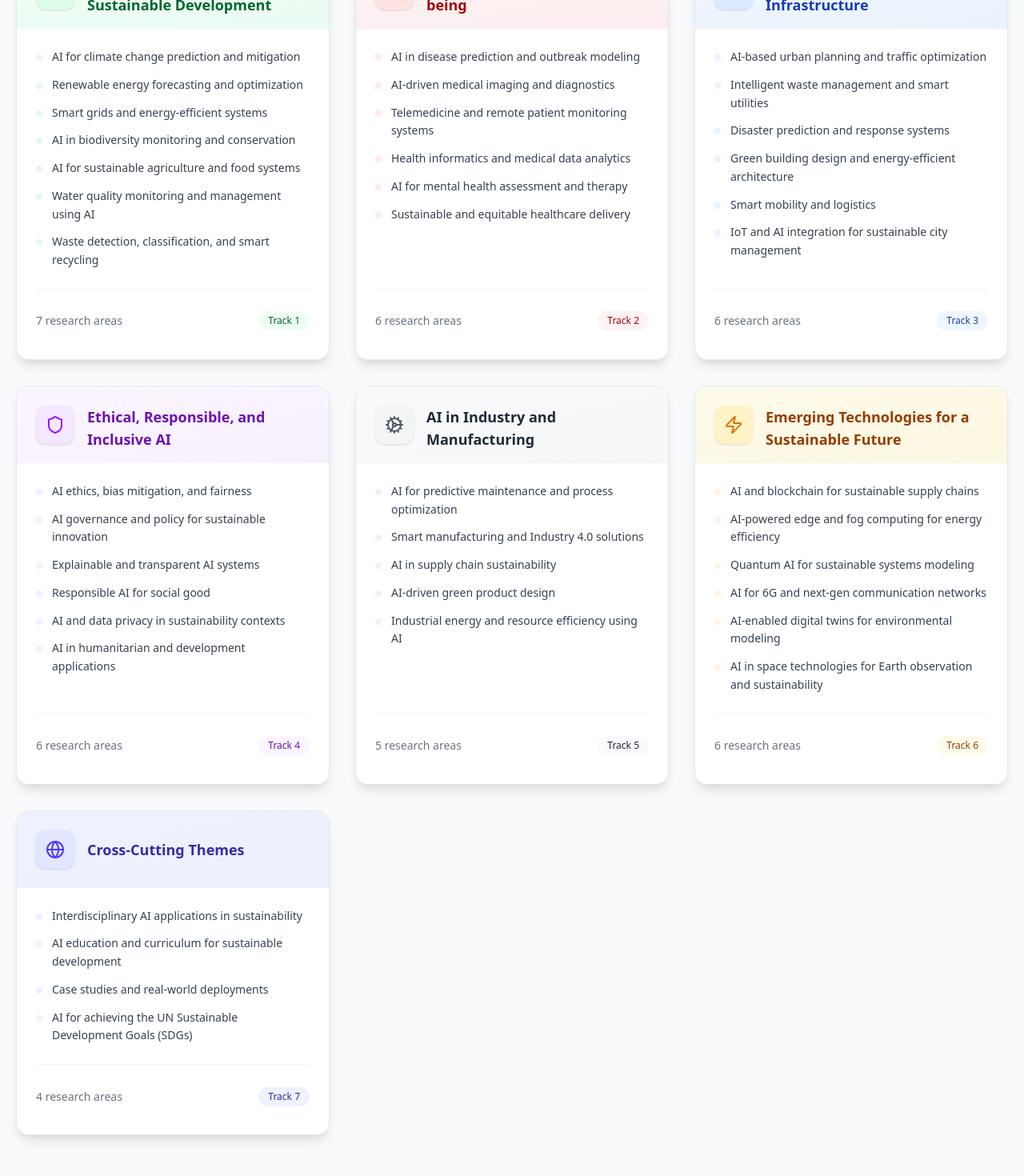
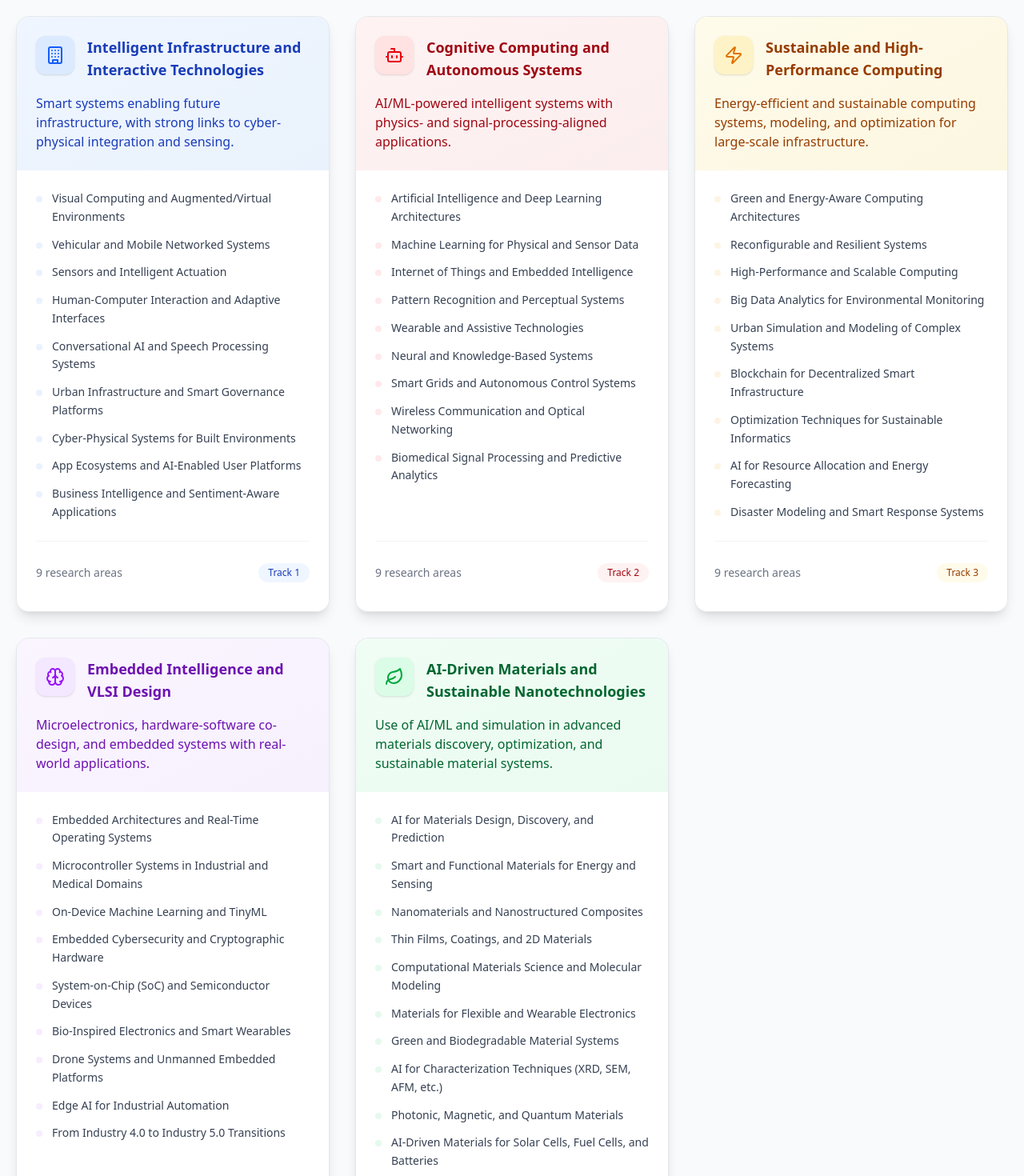
Before and after one commit to nandanpi/ic-aisis-25, a Next.js app: page /topics in a window 1280 px wide. Shown: the part 800-2270 px from the top of the page at 80% size. Built offline with nearby package versions, Linux system fonts and the light colour scheme.

Commit message:
update: tracks

```diff
--- a/src/app/topics/page.tsx
+++ b/src/app/topics/page.tsx
@@ -1,118 +1,117 @@
 import { colorClasses } from "@/lib/colorClasses";
 import {
   Leaf,
-  Heart,
   Building,
-  Shield,
-  Cog,
   Zap,
   Globe,
   ChevronRight,
+  Bot,
+  Brain,
 } from "lucide-react";
 
 export default function Topics() {
   const topicCategories = [
     {
-      id: "environmental",
-      icon: <Leaf className="w-6 h-6" />,
-      title: "AI for Environmental and Sustainable Development",
-      color: "green",
+      id: "infra",
+      icon: <Building className="w-6 h-6" />,
+      title: "Intelligent Infrastructure and Interactive Technologies",
+      focus:
+        "Smart systems enabling future infrastructure, with strong links to cyber-physical integration and sensing.",
+      color: "blue",
       items: [
-        "AI for climate change prediction and mitigation",
-        "Renewable energy forecasting and optimization",
-        "Smart grids and energy-efficient systems",
-        "AI in biodiversity monitoring and conservation",
-        "AI for sustainable agriculture and food systems",
-        "Water quality monitoring and management using AI",
-        "Waste detection, classification, and smart recycling",
+        "Visual Computing and Augmented/Virtual Environments",
+        "Vehicular and Mobile Networked Systems",
+        "Sensors and Intelligent Actuation",
+        "Human-Computer Interaction and Adaptive Interfaces",
+        "Conversational AI and Speech Processing Systems",
+        "Urban Infrastructure and Smart Governance Platforms",
+        "Cyber-Physical Systems for Built Environments",
+        "App Ecosystems and AI-Enabled User Platforms",
+        "Business Intelligence and Sentiment-Aware Applications",
       ],
     },
     {
-      id: "healthcare",
-      icon: <Heart className="w-6 h-6" />,
-      title: "AI in Healthcare and Well-being",
+      id: "cognitive",
+      icon: <Bot className="w-6 h-6" />,
+      title: "Cognitive Computing and Autonomous Systems",
+      focus:
+        "AI/ML-powered intelligent systems with physics- and signal-processing-aligned applications.",
       color: "red",
       items: [
-        "AI in disease prediction and outbreak modeling",
-        "AI-driven medical imaging and diagnostics",
-        "Telemedicine and remote patient monitoring systems",
-        "Health informatics and medical data analytics",
-        "AI for mental health assessment and therapy",
-        "Sustainable and equitable healthcare delivery",
+        "Artificial Intelligence and Deep Learning Architectures",
+        "Machine Learning for Physical and Sensor Data",
+        "Internet of Things and Embedded Intelligence",
+        "Pattern Recognition and Perceptual Systems",
+        "Wearable and Assistive Technologies",
+        "Neural and Knowledge-Based Systems",
+        "Smart Grids and Autonomous Control Systems",
+        "Wireless Communication and Optical Networking",
+        "Biomedical Signal Processing and Predictive Analytics",
       ],
     },
     {
-      id: "smartcities",
-      icon: <Building className="w-6 h-6" />,
-      title: "AI for Smart Cities and Infrastructure",
-      color: "blue",
+      id: "sustainable",
+      icon: <Zap className="w-6 h-6" />,
+      title: "Sustainable and High-Performance Computing",
+      focus:
+        "Energy-efficient and sustainable computing systems, modeling, and optimization for large-scale infrastructure.",
+      color: "yellow",
       items: [
-        "AI-based urban planning and traffic optimization",
-        "Intelligent waste management and smart utilities",
-        "Disaster prediction and response systems",
-        "Green building design and energy-efficient architecture",
-        "Smart mobility and logistics",
-        "IoT and AI integration for sustainable city management",
+        "Green and Energy-Aware Computing Architectures",
+        "Reconfigurable and Resilient Systems",
+        "High-Performance and Scalable Computing",
+        "Big Data Analytics for Environmental Monitoring",
+        "Urban Simulation and Modeling of Complex Systems",
+        "Blockchain for Decentralized Smart Infrastructure",
+        "Optimization Techniques for Sustainable Informatics",
+        "AI for Resource Allocation and Energy Forecasting",
+        "Disaster Modeling and Smart Response Systems",
       ],
     },
     {
-      id: "ethics",
-      icon: <Shield className="w-6 h-6" />,
-      title: "Ethical, Responsible, and Inclusive AI",
+      id: "vlsi",
+      icon: <Brain className="w-6 h-6" />,
+      title: "Embedded Intelligence and VLSI Design",
+      focus:
+        "Microelectronics, hardware-software co-design, and embedded systems with real-world applications.",
       color: "purple",
       items: [
-        "AI ethics, bias mitigation, and fairness",
-        "AI governance and policy for sustainable innovation",
-        "Explainable and transparent AI systems",
-        "Responsible AI for social good",
-        "AI and data privacy in sustainability contexts",
-        "AI in humanitarian and development applications",
-      ],
-    },
-    {
-      id: "manufacturing",
-      icon: <Cog className="w-6 h-6" />,
-      title: "AI in Industry and Manufacturing",
-      color: "gray",
-      items: [
-        "AI for predictive maintenance and process optimization",
-        "Smart manufacturing and Industry 4.0 solutions",
-        "AI in supply chain sustainability",
-        "AI-driven green product design",
-        "Industrial energy and resource efficiency using AI",
+        "Embedded Architectures and Real-Time Operating Systems",
+        "Microcontroller Systems in Industrial and Medical Domains",
+        "On-Device Machine Learning and TinyML",
+        "Embedded Cybersecurity and Cryptographic Hardware",
+        "System-on-Chip (SoC) and Semiconductor Devices",
+        "Bio-Inspired Electronics and Smart Wearables",
+        "Drone Systems and Unmanned Embedded Platforms",
+        "Edge AI for Industrial Automation",
+        "From Industry 4.0 to Industry 5.0 Transitions",
       ],
     },
     {
       id: "emerging",
-      icon: <Zap className="w-6 h-6" />,
-      title: "Emerging Technologies for a Sustainable Future",
-      color: "yellow",
+      icon: <Leaf className="w-6 h-6" />,
+      title: "AI-Driven Materials and Sustainable Nanotechnologies",
+      focus:
+        "Use of AI/ML and simulation in advanced materials discovery, optimization, and sustainable material systems.",
+      color: "green",
       items: [
-        "AI and blockchain for sustainable supply chains",
-        "AI-powered edge and fog computing for energy efficiency",
-        "Quantum AI for sustainable systems modeling",
-        "AI for 6G and next-gen communication networks",
-        "AI-enabled digital twins for environmental modeling",
-        "AI in space technologies for Earth observation and sustainability",
-      ],
-    },
-    {
-      id: "crosscutting",
-      icon: <Globe className="w-6 h-6" />,
-      title: "Cross-Cutting Themes",
-      color: "indigo",
-      items: [
-        "Interdisciplinary AI applications in sustainability",
-        "AI education and curriculum for sustainable development",
-        "Case studies and real-world deployments",
-        "AI for achieving the UN Sustainable Development Goals (SDGs)",
+        "AI for Materials Design, Discovery, and Prediction",
+        "Smart and Functional Materials for Energy and Sensing",
+        "Nanomaterials and Nanostructured Composites",
+        "Thin Films, Coatings, and 2D Materials",
+        "Computational Materials Science and Molecular Modeling",
+        "Materials for Flexible and Wearable Electronics",
+        "Green and Biodegradable Material Systems",
+        "AI for Characterization Techniques (XRD, SEM, AFM, etc.)",
+        "Photonic, Magnetic, and Quantum Materials",
+        "AI-Driven Materials for Solar Cells, Fuel Cells, and Batteries",
       ],
     },
   ];
 
   return (
     <div className="min-h-screen">
-      <section className="relative pt-32 pb-24 overflow-hidden px-5">
+      <section className="relative pt-32 pb-16 overflow-hidden px-5">
         <div className="absolute inset-0 z-0">
           <div className="absolute inset-0 bg-gradient-to-br from-blue-900 to-blue-800"></div>
           <div className="absolute inset-0 opacity-20">
@@ -177,6 +176,12 @@ export default function Topics() {
                 Paper Submission
               </a>
             </div>
+
+            <p className="text-xl text-blue-100 mt-12 max-w-3xl mx-auto leading-relaxed">
+              A <strong>Best Paper Award</strong> will be presented for each
+              Track, and certificates will be issued to all authors of the
+              awarded papers.
+            </p>
           </div>
         </div>
       </section>
@@ -204,7 +209,7 @@ export default function Topics() {
                   className=" rounded-2xl overflow-hidden shadow-lg border border-gray-200 h-full transition-all duration-300 hover:shadow-xl flex flex-col"
                 >
                   <div
-                    className={`bg-gradient-to-br ${colors.gradient} p-6 h-24 flex items-start`}
+                    className={`bg-gradient-to-br ${colors.gradient} p-6 h-52 md:h-48 flex flex-col gap-4 items-start`}
                   >
                     <div className="flex items-start w-full">
                       <div
@@ -218,6 +223,7 @@ export default function Topics() {
                         </h3>
                       </div>
                     </div>
+                    <p className={`${colors.title}`}>{category.focus}</p>
                   </div>
 
                   <div className="p-6 bg-white flex-1 flex flex-col">
```
